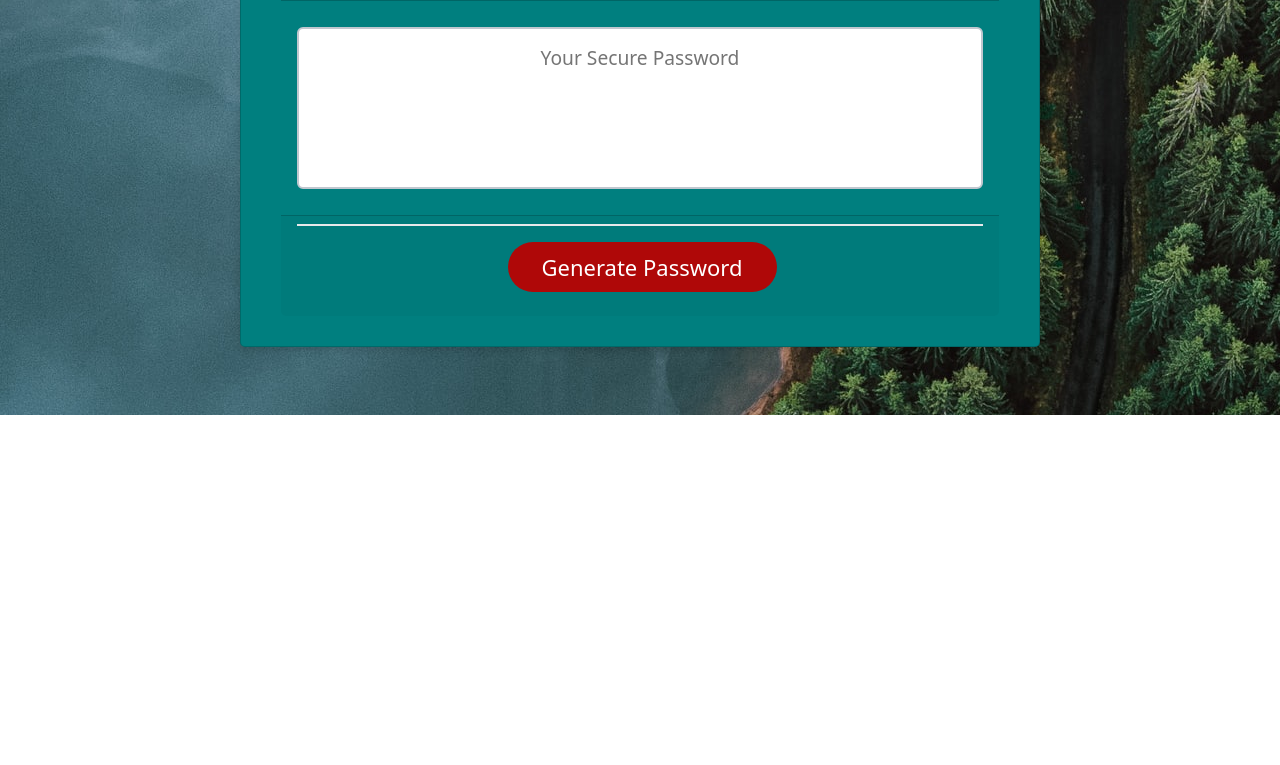
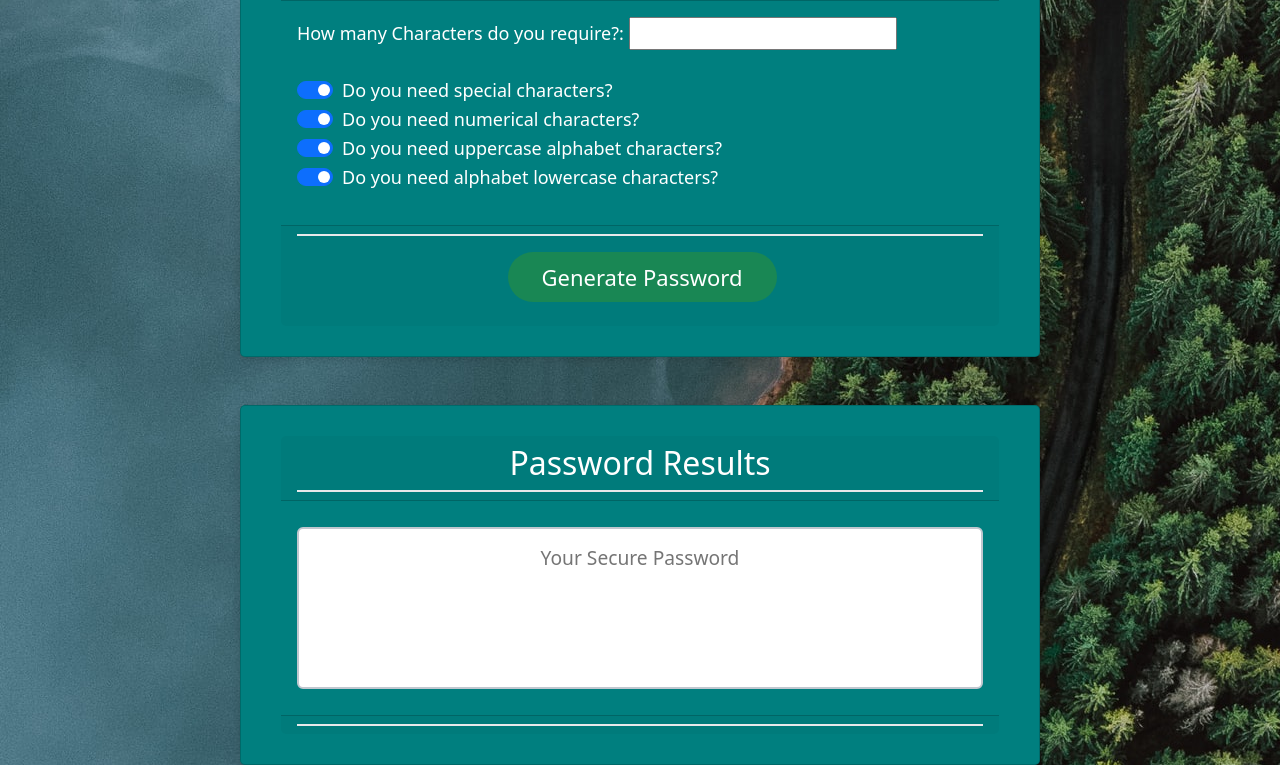
Before and after one commit to BeardoMattix/90-Day-Reset, a plain HTML site: page index.html in a window 1280 px wide. Shown: the part 385-1150 px from the top of the page. Before the commit the page ends 800 px from the top, so only its background shows below. Drawn offline with nearby package versions, Linux system fonts and the light colour scheme.

Commit message:
Updated html with radio choices and new div

```diff
--- a/index.html
+++ b/index.html
@@ -1,5 +1,5 @@
-<!DOCTYPE html>
-<html lang="en">
+<!DOCTYPE SpecialCharacters>
+<SpecialCharacters lang="en">
   <head>
     <meta charset="UTF-8" />
     <meta http-equiv="X-UA-Compatible" content="IE=edge" />
@@ -25,9 +25,55 @@
           </h2>
         </div>
       </header>
+      <div class="card mb-5">
+        <div class="card-header">
+          <h2 class="text-center">Password Parameters</h2>
+        </div>
+        <div class="card-body form-check-inline">
+          <form>
+            <label for="passwordLength">How many Characters do you require?:</label>
+            <input type="text" id="passwordLength" name="passwordLength"><br><br>
+
+            <div class="form-check form-switch"><input class="form-check-input" type="checkbox" id="flexSwitchCheckChecked" checked><label class="form-check-label" for="flexSwitchCheckChecked">Do you need special characters?</label></div>
+
+            <div class="form-check form-switch"><input class="form-check-input" type="checkbox" id="flexSwitchCheckChecked" checked><label class="form-check-label" for="flexSwitchCheckChecked">Do you need numerical characters?</label></div>
+
+            <div class="form-check form-switch"><input class="form-check-input" type="checkbox" id="flexSwitchCheckChecked" checked><label class="form-check-label" for="flexSwitchCheckChecked">Do you need uppercase alphabet characters?</label></div>
+
+            <div class="form-check form-switch"><input class="form-check-input" type="checkbox" id="flexSwitchCheckChecked" checked><label class="form-check-label" for="flexSwitchCheckChecked">Do you need alphabet lowercase characters?</label></div>
+
+
+
+            <!-- <label for="includeNumbers">Do you need numerical characters?</label>
+            <input type="radio" id="includeNumbers" name="includeNumbers" checked value="yes">
+            <label for="includeNumbers">Yes</label>
+            <input type="radio" id="includeNumbers" name="includeNumbers" value="no">
+            <label for="includeNumbers">No</label><br><br>
+
+            <label for="alphabetUpper">Do you need uppercase alphabet characters?</label>
+            <input type="radio" id="alphabetUpper" name="alphabetUpper" checked value="yes">
+            <label for="alphabetUpper">Yes</label>
+            <input type="radio" id="alphabetUpper" name="alphabetUpper" value="no">
+            <label for="alphabetUpper">No</label><br><br>
+
+            <label for="alphabetLower">Do you need uppercase alphabet characters?</label>
+            <input type="radio" id="alphabetLower" name="alphabetLower" checked value="yes">
+            <label for="alphabetLower">Yes</label>
+            <input type="radio" id="alphabetLower" name="alphabetLower" value="no">
+            <label for="alphabetLower">No</label><br><br> -->
+
+          </form>
+
+        </div>
+        <div class="card-footer">
+          <button id="generate" class="btn btn-success">
+            Generate Password
+          </button>
+        </div>
+      </div>
       <div class="card">
         <div class="card-header">
-          <h2 class="text-center">Generate Your Password</h2>
+          <h2 class="text-center">Password Results</h2>
         </div>
         <div class="card-body">
           <textarea
@@ -38,12 +84,12 @@
           ></textarea>
         </div>
         <div class="card-footer">
-          <button id="generate" class="btn btn-success">
+          <!-- <button id="generate" class="btn btn-success">
             Generate Password
-          </button>
+          </button> -->
         </div>
       </div>
     </div>
     <script src="script.js"></script>
   </body>
-</html>
+</SpecialCharacters>
--- a/script.js
+++ b/script.js
@@ -14,7 +14,7 @@ var confirmNumericCharacter;
 var confirmUpperCase;
 var confirmLowerCase;
 
-// Prompt to confirm how many characters the user wouild like in their password
+// Prompt to confirm how many characters the user would like in their password
 function generatePassword() {
     var confirmLength = (prompt("How many characters would you like to include in your password?"));
 
--- a/style.css
+++ b/style.css
@@ -98,7 +98,7 @@ header .h2 {
 
 .btn {
   border: none;
-  background-color: hsl(360, 91%, 36%);
+  /*background-color: hsl(360, 91%, 36%);*/
   border-radius: 25px;
   box-shadow: rgba(0, 0, 0, 0.1) 0px 1px 6px 0px rgba(0, 0, 0, 0.2) 0px 1px 1px
     0px;
@@ -121,7 +121,7 @@ button[disabled] {
   float: right;
 }
 
-#password {
+#password, #parameters {
   -webkit-appearance: none;
   -moz-appearance: none;
   appearance: none;
```
